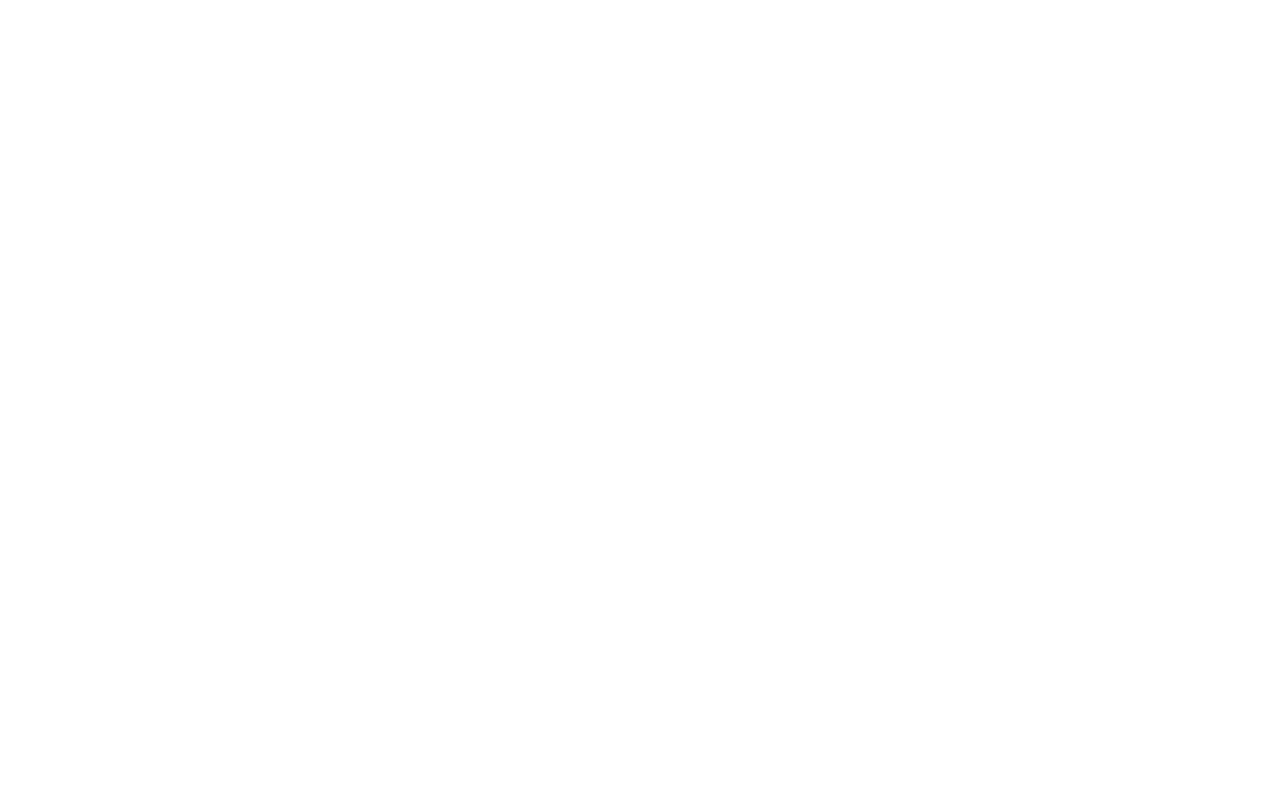
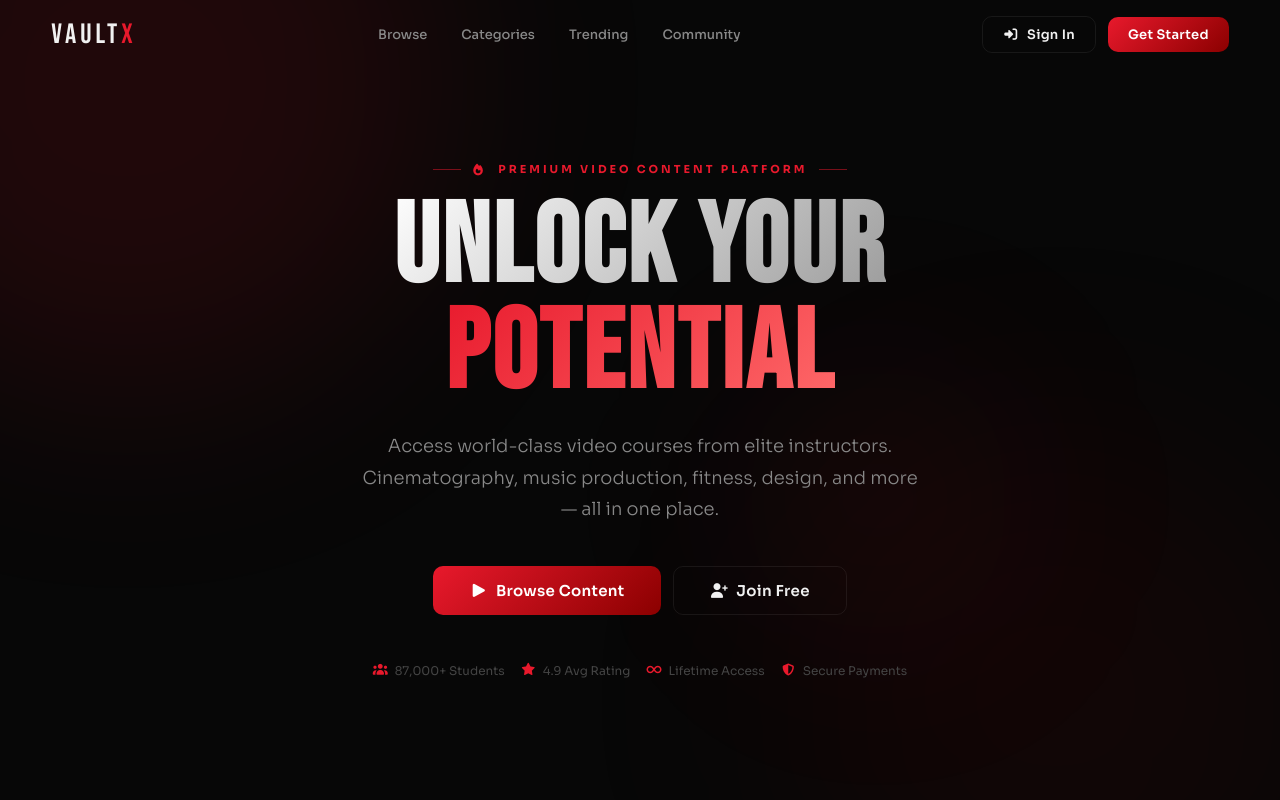
Before and after one commit to da1nielfreeman-byte/VaultX, a React (Vite) app: page / in a window 1280 px wide. Shown: the top 800 px of the page. Built offline with nearby package versions, Linux system fonts and the light colour scheme.

Commit message:
Adjusted paths

```diff
--- a/src/App.jsx
+++ b/src/App.jsx
@@ -5,7 +5,7 @@
 function App() {
   return (
     <Routes>
-      <Route path="/home" element={<HomePage />} />
+      <Route path="/" element={<HomePage />} />
       <Route path="*" element={<NotFound />} />
     </Routes>
   )
--- a/src/pages/NotFound.jsx
+++ b/src/pages/NotFound.jsx
@@ -1,5 +1,5 @@
 function NotFound() {
-  return (<></>)
+  return (<><h1>404 - Page not found</h1></>)
 }
 
 export default NotFound;
```
